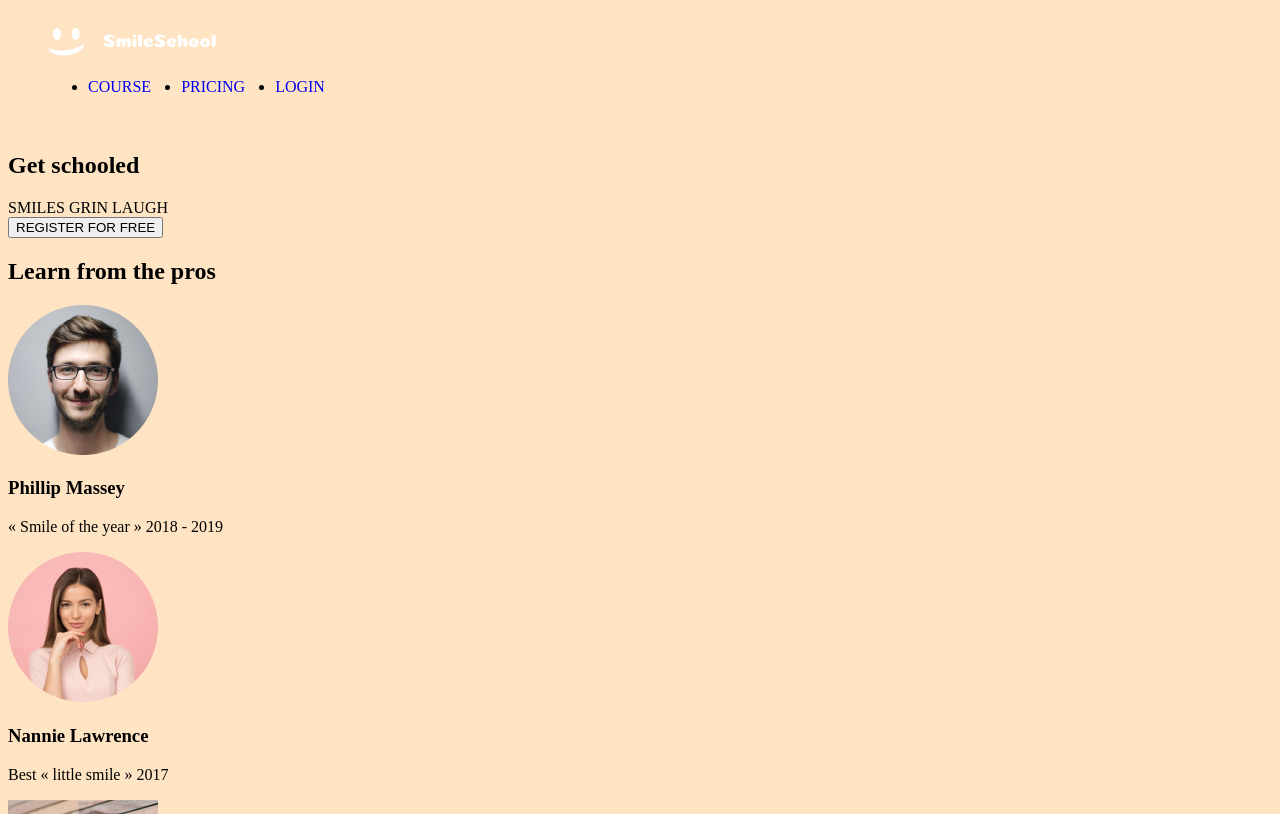
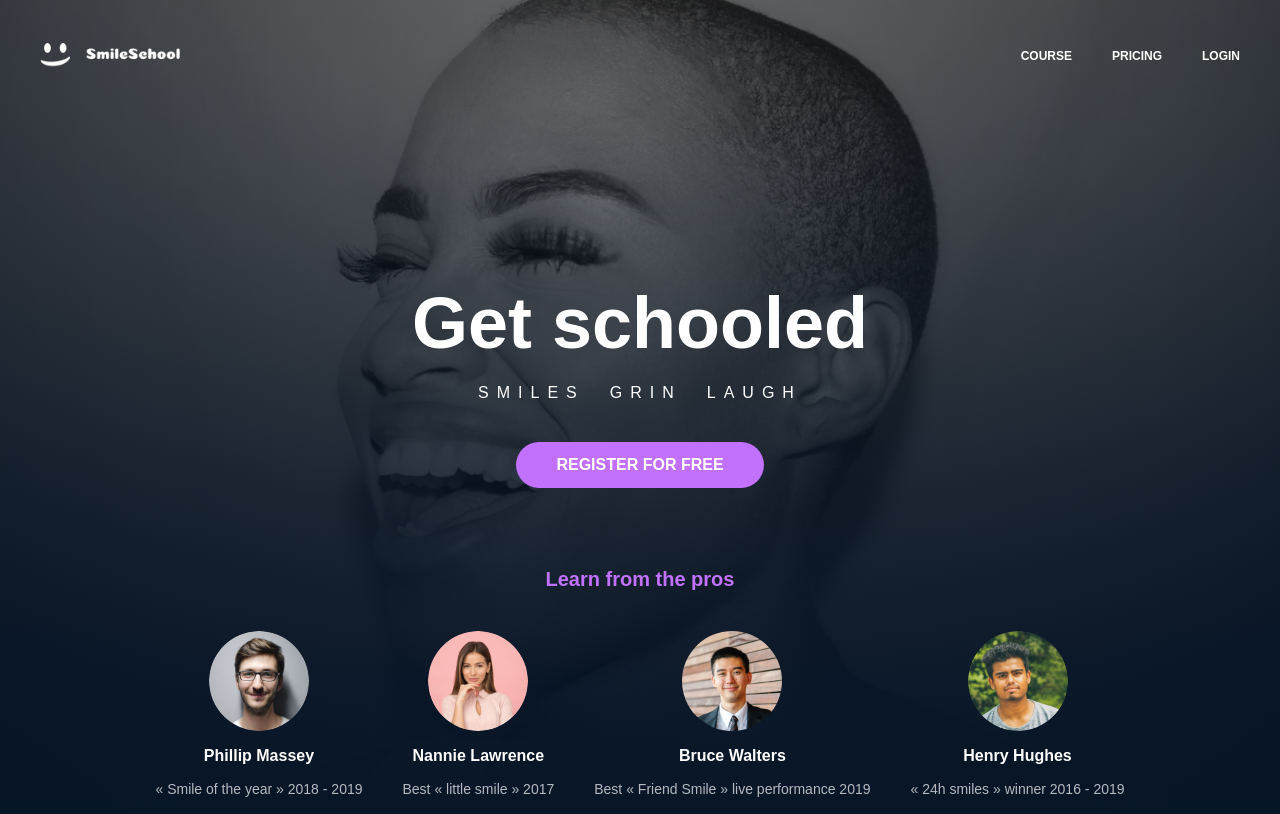
Before and after one commit to faithbee/alx_html_css, a plain HTML site: page css_advanced/index.html in a window 1280 px wide. Shown: the top 814 px of the page. Drawn offline with Linux system fonts and the light colour scheme.

Commit message:
added more classes to index.html, added css styling

```diff
--- a/css_advanced/index.html
+++ b/css_advanced/index.html
@@ -8,7 +8,8 @@
     <link rel="stylesheet" href="styles.css">
 </head>
 <body>
-    <header class="header-site">
+    <section class="back-color">
+      <header class="header-site">
         <nav class="logo-links">
             <img src="CSS Advanced/logo.png" alt="logo" class="logo">
 
@@ -23,8 +24,8 @@
     <main>
         <section class="section1">
             <div class="smile-content">
-                <h1>Get schooled</h1>
-                <div>
+                <h1 class="title">Get schooled</h1>
+                <div class="tags">
                 <span>SMILES</span>
                 <span>GRIN</span>
                 <span>LAUGH</span>
@@ -33,24 +34,24 @@
             </div>
 
             <div class="learn-pros">
-                <h2>Learn from the pros</h2>
+                <h2 class="title2">Learn from the pros</h2>
                 <div class="the-pros">
-                    <div class="pro1">
+                    <div class="pro">
                         <img src="CSS Advanced/1.png" alt="Phillip Massey">
                         <h3>Phillip Massey</h3>
                         <p>« Smile of the year » 2018 - 2019</p>
                     </div>
-                    <div class="pro2">
+                    <div class="pro">
                         <img src="CSS Advanced/3.png" alt="Nannie Lawrence">
                         <h3>Nannie Lawrence</h3>
                         <p>Best « little smile » 2017</p>
                     </div>
-                    <div class="pro3">
-                        <img src="CSS Advanced/2.png" alt="Bruce Walters">
+                    <div class="pro">
+                        <img src="CSS Advanced/2.png" alt="Bruce Walters" class="Bruce">
                         <h3>Bruce Walters</h3>
                         <p>Best « Friend Smile » live performance 2019</p>
                     </div>
-                    <div class="pro4">
+                    <div class="pro">
                         <img src="CSS Advanced/4.png" alt="Henry Hughes">
                         <h3>Henry Hughes</h3>
                         <p>« 24h smiles » winner 2016 - 2019</p>
@@ -58,7 +59,10 @@
                 </div>
             </div>
         </section>
+    </section>
 
+
+<!-- SECOND SECTION-->
         <section>
             <div>
                 <img src="CSS Advanced/5.png" alt="image">
--- a/css_advanced/styles.css
+++ b/css_advanced/styles.css
@@ -1,20 +1,100 @@
 body{
-    background-color: bisque;
+    font-family: sans-serif;
+    margin: 0;
 }
 
-header{
-    padding: 20px 40px;
+.header-site{
+    padding: 30px 40px;
+}
+
+.back-color{
+    background: linear-gradient(to bottom, rgba(0, 0, 0, 0.4), #071629),
+              url("CSS Advanced/Object.png") center/cover no-repeat;
+}
+
+.logo-links{
     display: flex;
     justify-content: space-between;
     align-items: center;
 }
 
-nav ul{
-    display: flex;
-    flex-direction: row;
-    gap: 30px;
+.logo {
+  width: 140px;
 }
 
-nav a {
+.links{
+    list-style: none;  /* remove the bullet piont */
+    display: flex;     /* display the content in a line*/
+    gap: 40px;
+}
+
+a{
+    color: white;
+    font-size: 12px;
+    font-weight: bold;
     text-decoration: none;
 }
+
+
+.section1 {
+
+  color: white;
+  text-align: center;
+  padding: 100px 20px;
+}
+
+.title {
+  font-size: 72px;
+  margin-bottom: 20px;
+  font-weight: 700;
+}
+
+.tags {
+  display: flex;
+  justify-content: center;
+  gap: 25px;
+  font-size: 16px;
+  letter-spacing: 8px;
+  margin-bottom: 40px;
+}
+
+.button1 {
+  background-color: #C271FF;
+  color: white;
+  padding: 14px 40px;
+  font-size: 16px;
+  font-weight: bold;
+  border: none;
+  border-radius: 30px;
+  cursor: pointer;
+}
+
+.title2 {
+  color: #C271FF;
+  margin-top: 80px;
+  font-size: 20px;
+  margin-bottom: 40px;
+}
+
+.the-pros {
+  display: flex;
+  justify-content: center;
+  gap: 40px;
+  flex-wrap: wrap;
+}
+
+.pro img {
+  width: 100px;
+  height: 100px;
+  border-radius: 50%;
+}
+
+.pro h3 {
+  font-size: 16px;
+  margin-top: 12px;
+}
+
+.pro p {
+  font-size: 14px;
+  color: rgba(255, 255, 255, 0.7);
+}
```
